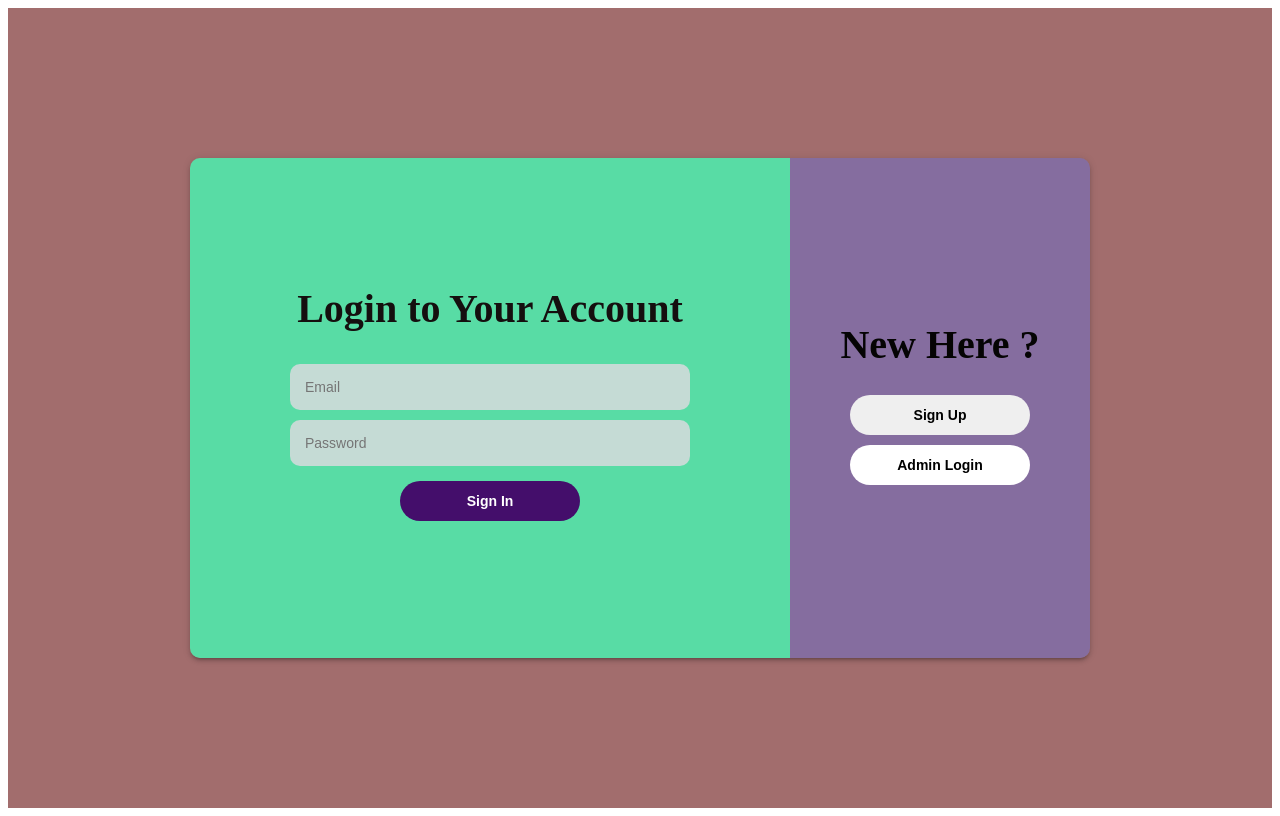
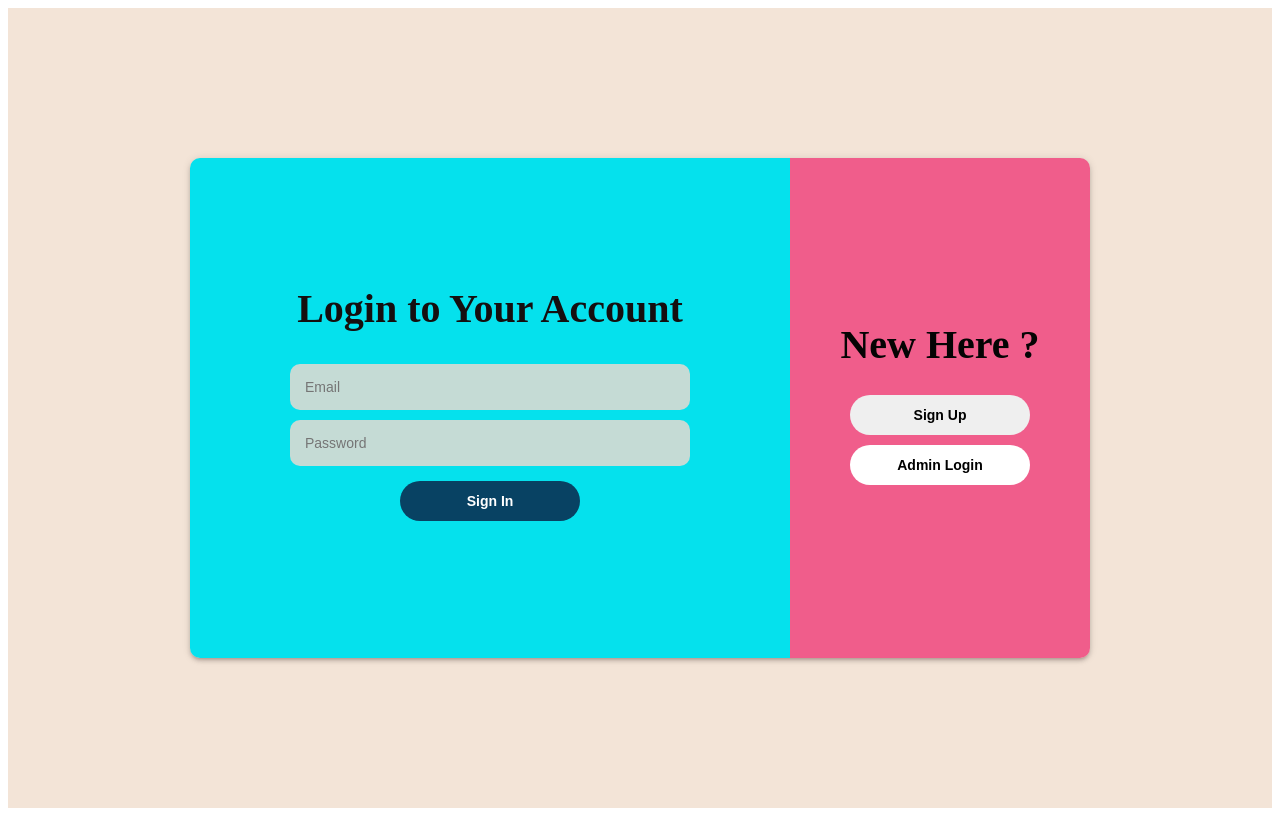
Before and after one commit to VivekKumar432/SRM-Batch-2, a React (Vite) app in the folder frontend/: page /login in a window 1280 px wide. Built offline with nearby package versions, Linux system fonts and the light colour scheme.

Commit message:
style changes

```diff
--- a/frontend/src/assets/CSS/loginPage.css
+++ b/frontend/src/assets/CSS/loginPage.css
@@ -1,7 +1,7 @@
 .login_container {
 	width: 100%;
 	min-height: 100vh;
-	background-color: #a26d6d;
+	background-color:#f3e4d7;
 	display: flex;
 	align-items: center;
 	justify-content: center;
@@ -12,7 +12,7 @@
 	height: 500px;
 	display: flex;
 	border-radius: 10px;
-	box-shadow: 0px 3px 3px -2px rgb(0 0 0 / 20%),
+	box-shadow: 0px 3px 3px -2px rgba(110, 24, 24, 0.2),
 		0px 3px 4px 0px rgb(0 0 0 / 14%), 0px 1px 8px 0px rgb(0 0 0 / 12%);
 }
 
@@ -22,7 +22,7 @@
 	flex-direction: column;
 	align-items: center;
 	justify-content: center;
-	background-color: rgb(88, 220, 165);
+	background-color: rgb(5, 225, 237);
 	border-top-left-radius: 10px;
 	border-bottom-left-radius: 10px;
 }
@@ -66,7 +66,7 @@
 	flex-direction: column;
 	align-items: center;
 	justify-content: center;
-	background-color: #856d9f;
+	background-color: #f05d8b;
 	border-top-right-radius: 10px;
 	border-bottom-right-radius: 10px;
 }
@@ -91,7 +91,7 @@
 }
 
 .blue_btn:hover{
-	background-color: #e0a800;
+	background-color: #084263;
 }
 
 
@@ -117,11 +117,11 @@
 	cursor: pointer;
 }
 .admin_btn:hover{
-	background-color: #e0a800;
+	background-color: #084263;
 }
 
 .green_btn {
-	background-color: #440e6b;
+	background-color: #084263;
 	color: white;
 	margin: 10px;
 }
--- a/frontend/src/assets/CSS/registerPage.css
+++ b/frontend/src/assets/CSS/registerPage.css
@@ -1,7 +1,7 @@
 .signup_container {
     width: 100%;
     min-height: 100vh;
-    background-color: #70bfab;
+    background-color: #dcf3ed;
     display: flex;
     align-items: center;
     justify-content: center;
```
